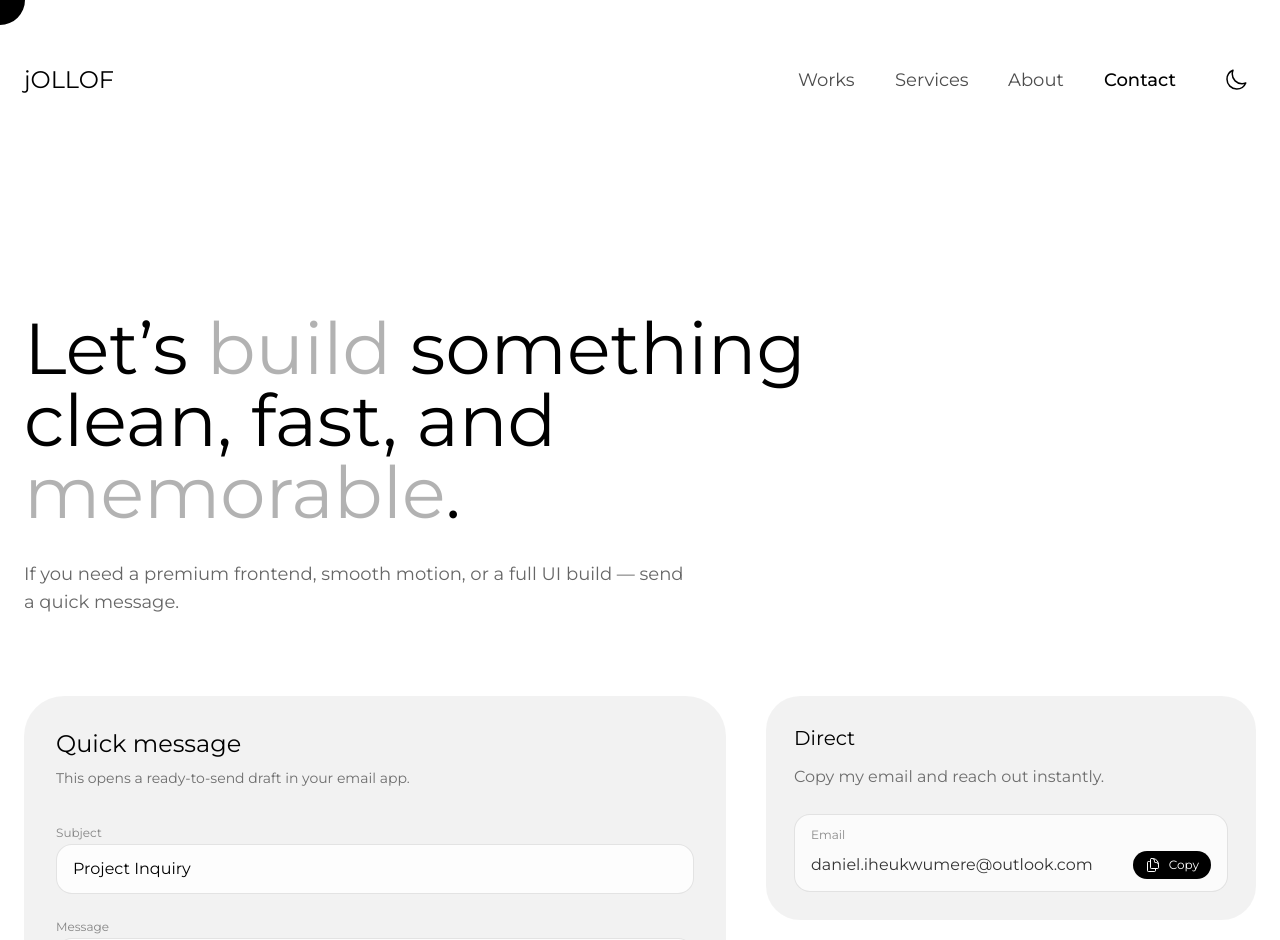
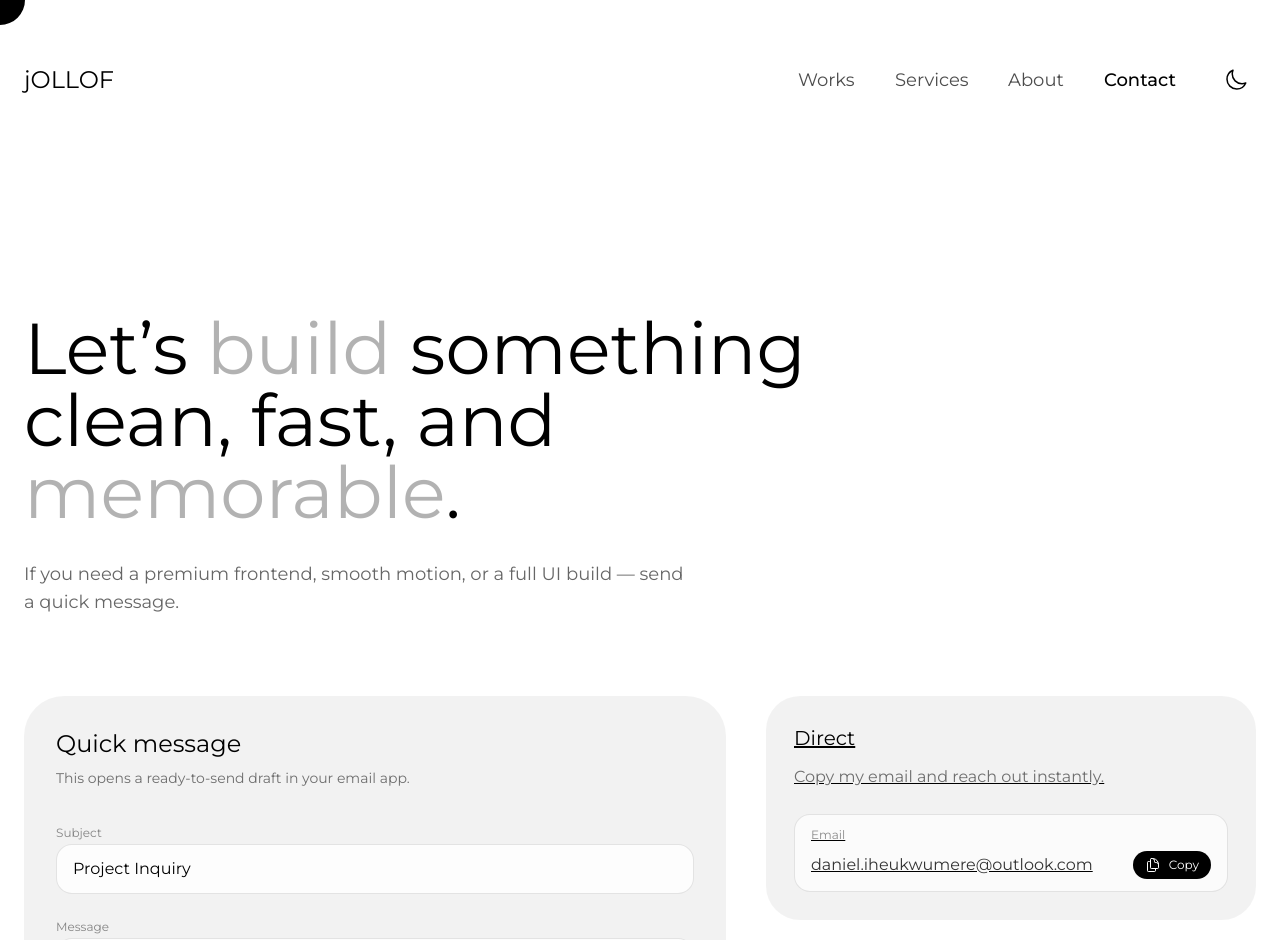
Before and after one commit to danielSuperOhh/jollofPortfolio, a React (Vite) app: page /contact in a window 1280 px wide. Shown: the top 940 px of the page. Built offline with nearby package versions, Linux system fonts and the light colour scheme.

Commit message:
remove underline

```diff
--- a/src/components/ContactCards.jsx
+++ b/src/components/ContactCards.jsx
@@ -3,12 +3,30 @@
 
 function CardShell({ title, desc, children }) {
   return (
-    <div className="w-full rounded-[34px] bg-black/5 dark:bg-white/5 p-6 sm:p-7 transition-colors overflow-hidden">
-      <p className="text-xl font-light text-black dark:text-white">{title}</p>
+    <div
+      className="
+        w-full
+        rounded-[34px]
+        bg-black/5 dark:bg-white/5
+        p-6 sm:p-7
+        transition-colors
+        overflow-hidden
+
+        /* prevent underline inheritance */
+        [&_a]:no-underline
+      "
+    >
+      <p className="text-xl font-light text-black dark:text-white">
+        {title}
+      </p>
+
       <p className="mt-3 text-sm sm:text-base font-light leading-relaxed text-black/55 dark:text-white/55">
         {desc}
       </p>
-      <div className="mt-6">{children}</div>
+
+      <div className="mt-6">
+        {children}
+      </div>
     </div>
   );
 }
@@ -16,20 +34,31 @@
 export default function ContactCards() {
   return (
     <div className="w-full space-y-6 min-w-0">
-      <CardShell title="Direct" desc="Copy my email and reach out instantly.">
-        <CopyField label="Email" value="daniel.iheukwumere@outlook.com" />
+      <CardShell
+        title="Direct"
+        desc="Copy my email and reach out instantly."
+      >
+        <CopyField
+          label="Email"
+          value="daniel.iheukwumere@outlook.com"
+        />
       </CardShell>
 
-      <CardShell title="Perfect first message" desc="Fastest reply if you include:">
+      <CardShell
+        title="Perfect first message"
+        desc="Fastest reply if you include:"
+      >
         <ul className="space-y-2 text-sm font-light text-black/70 dark:text-white/70">
           <li className="flex gap-3">
             <span className="mt-2 h-1.5 w-1.5 rounded-full bg-black/40 dark:bg-white/40" />
             What are we building?
           </li>
+
           <li className="flex gap-3">
             <span className="mt-2 h-1.5 w-1.5 rounded-full bg-black/40 dark:bg-white/40" />
             Timeline / deadline
           </li>
+
           <li className="flex gap-3">
             <span className="mt-2 h-1.5 w-1.5 rounded-full bg-black/40 dark:bg-white/40" />
             Links / references
@@ -37,14 +66,19 @@
         </ul>
       </CardShell>
 
-      <CardShell title="Availability" desc="Open to freelance, contract, and collabs.">
+      <CardShell
+        title="Availability"
+        desc="Open to freelance, contract, and collabs."
+      >
         <div className="flex flex-wrap gap-2">
           <span className="rounded-full px-4 py-2 text-sm font-light bg-black/5 dark:bg-white/5 text-black/70 dark:text-white/70">
             Freelance
           </span>
+
           <span className="rounded-full px-4 py-2 text-sm font-light bg-black/5 dark:bg-white/5 text-black/70 dark:text-white/70">
             Contract
           </span>
+
           <span className="rounded-full px-4 py-2 text-sm font-light bg-black/5 dark:bg-white/5 text-black/70 dark:text-white/70">
             Collab
           </span>
```
